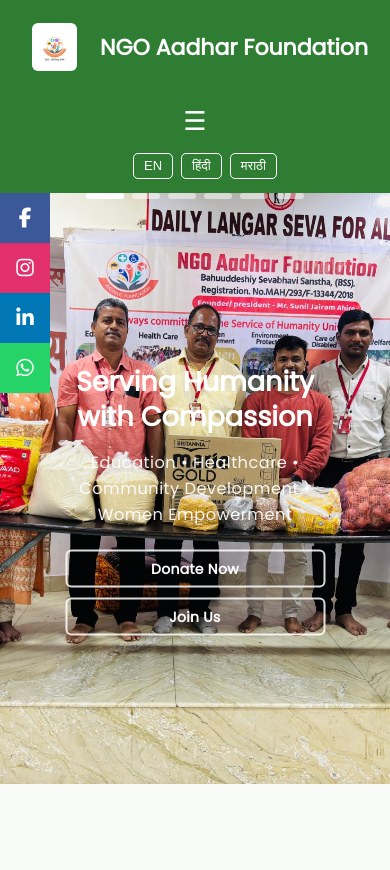
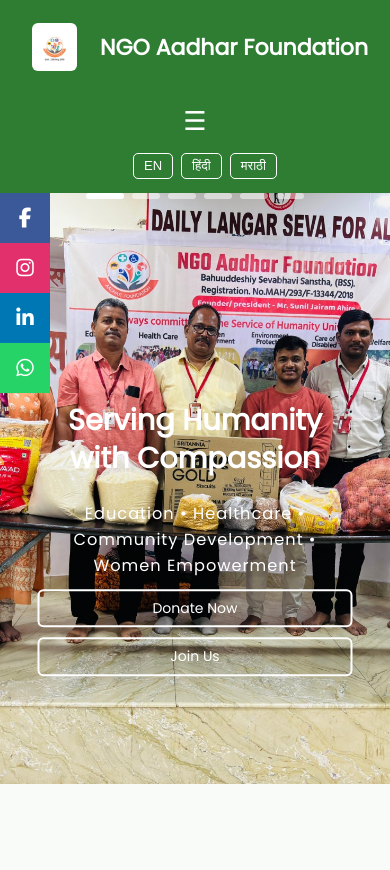
Before and after one commit to KshitijD24/ngo-website, a Flask app: page / in a window 390 px wide. Shown: the part 102-972 px from the top of the page. Run offline with Flask 3, Linux system fonts and the light colour scheme.

Commit message:
Refactor hero section styles and button hover effects
Updated styles for hero content, buttons, and responsive design.

```diff
--- a/static/css/style.css
+++ b/static/css/style.css
@@ -349,22 +349,40 @@
 
 
 
+.hero-content h1 {
+  font-size: 48px;
+  font-weight: 700;
+}
+
+.hero-content p {
+  font-size: 18px;
+  margin-bottom: 10px;
+  letter-spacing: 1px;
+}
+
+.hero-buttons {
+  display: flex;
+  gap: 15px;
+}
+
+.hero-content {
+  position: absolute;
+  left: 80px;
+  bottom: 100px;
+  color: white;
+  max-width: 600px;
+  z-index: 2;
+}
+
 /* Outline button */
 .btn-outline {
   background: transparent;
-  border: 2px solid rgba(255, 255, 255, 0.85);
-  color: #fff;
-  padding: 12px 32px;
-  min-width: 140px;
-  font-weight: 600;
-  letter-spacing: 0.3px;
-  text-align: center;
+  border: 2px solid white;
 }
 
 .btn-outline:hover {
-  background: #fff;
+  background: greenyellow;
   color: #2e7d32;
-  border-color: #fff;
 }
 
 /* ===== TEAM SECTION ===== */
@@ -783,13 +801,20 @@
     object-fit: contain;       /* SHOW FULL IMAGE */
   }
 
+  .hero-content {
+    position: absolute;
+    left: 20px;
+    bottom: 40px;
+    max-width: 90%;
+  }
+
   .hero-content h1 {
-    font-size: 1.5rem;
+    font-size: 26px;
     line-height: 1.3;
   }
 
   .hero-content p {
-    font-size: 0.9rem;
+    font-size: 15px;
   }
 
   .slider-dots {
@@ -1626,57 +1651,32 @@
   transform: translate(-50%, -50%);
   text-align: center;
   color: #fff;
-  padding: 1rem 2rem;
+  padding: 1rem;
   width: 90%;
-  max-width: 680px;
-}
-
-.hero-content h1 {
-  font-size: 2.6rem;
-  font-weight: 700;
-  line-height: 1.2;
-  margin-bottom: 0.5rem;
-}
-
-.hero-content p {
-  font-size: 1rem;
-  letter-spacing: 0.5px;
-  margin-bottom: 1.8rem;
-  opacity: 0.92;
-}
-
-.hero-buttons {
-  display: flex;
-  gap: 16px;
-  justify-content: center;
-  flex-wrap: wrap;
 }
 
 @media (max-width: 768px) {
 
   .hero-slider {
-    height: 60vh;
+    height: 60vh;   /* Prevents long vertical scroll */
   }
 
   .hero-content h1 {
-    font-size: 1.5rem;
+    font-size: 1.6rem;
     line-height: 1.3;
   }
 
   .hero-content p {
     font-size: 0.9rem;
-    margin-bottom: 1.2rem;
   }
 
   .hero-buttons {
     flex-direction: column;
-    align-items: center;
     gap: 10px;
   }
 
   .hero-buttons a {
     width: 100%;
-    max-width: 260px;
   }
 }
 
```
